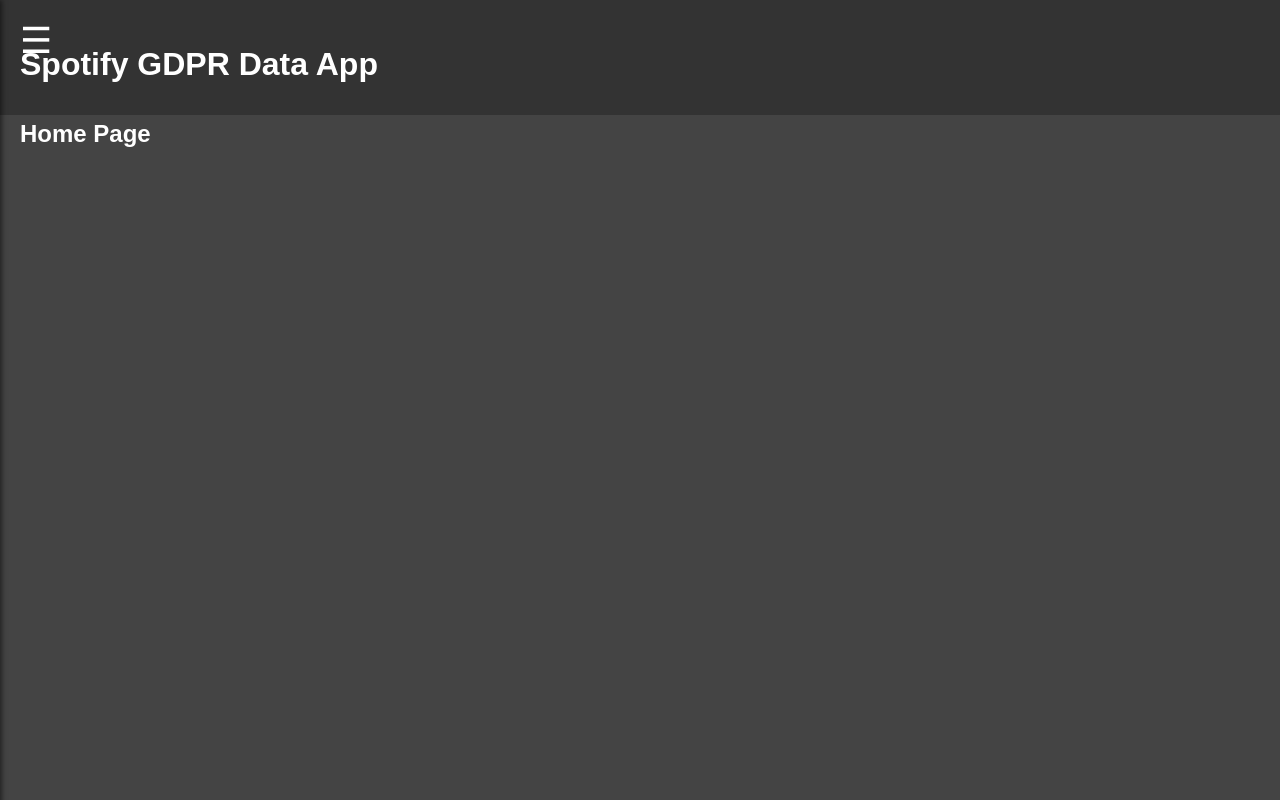
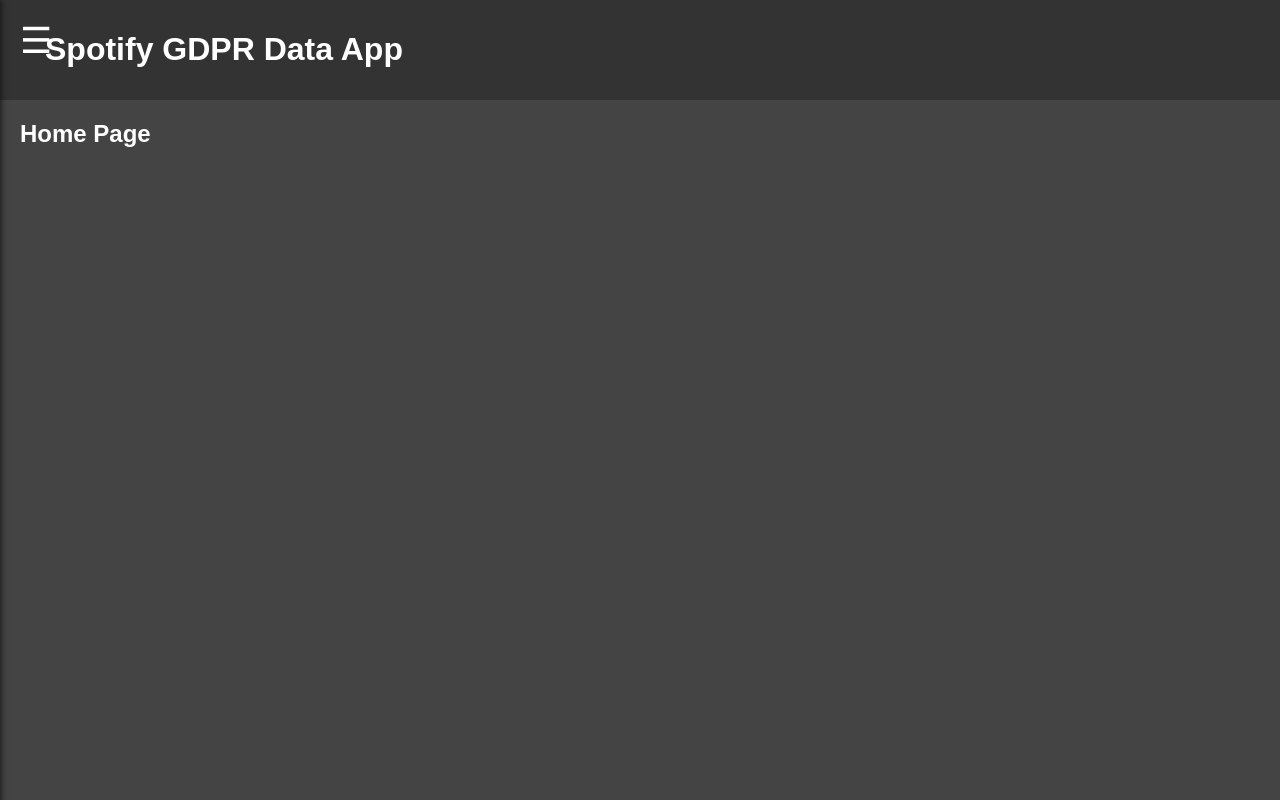
Before and after one commit to PumpkinHuntsman/spotify_parse_front_end, a React (Create React App) app: page / in a window 1280 px wide. Built offline with nearby package versions, Linux system fonts and the light colour scheme.

Commit message:
Slight change attempting to make menu button and title sit side by side

```diff
--- a/src/App.css
+++ b/src/App.css
@@ -37,7 +37,7 @@
 }
 
 .app-title {
-  padding-top: 15px;
+  padding-left: 25px;
 }
 
 .menu-button {
```
